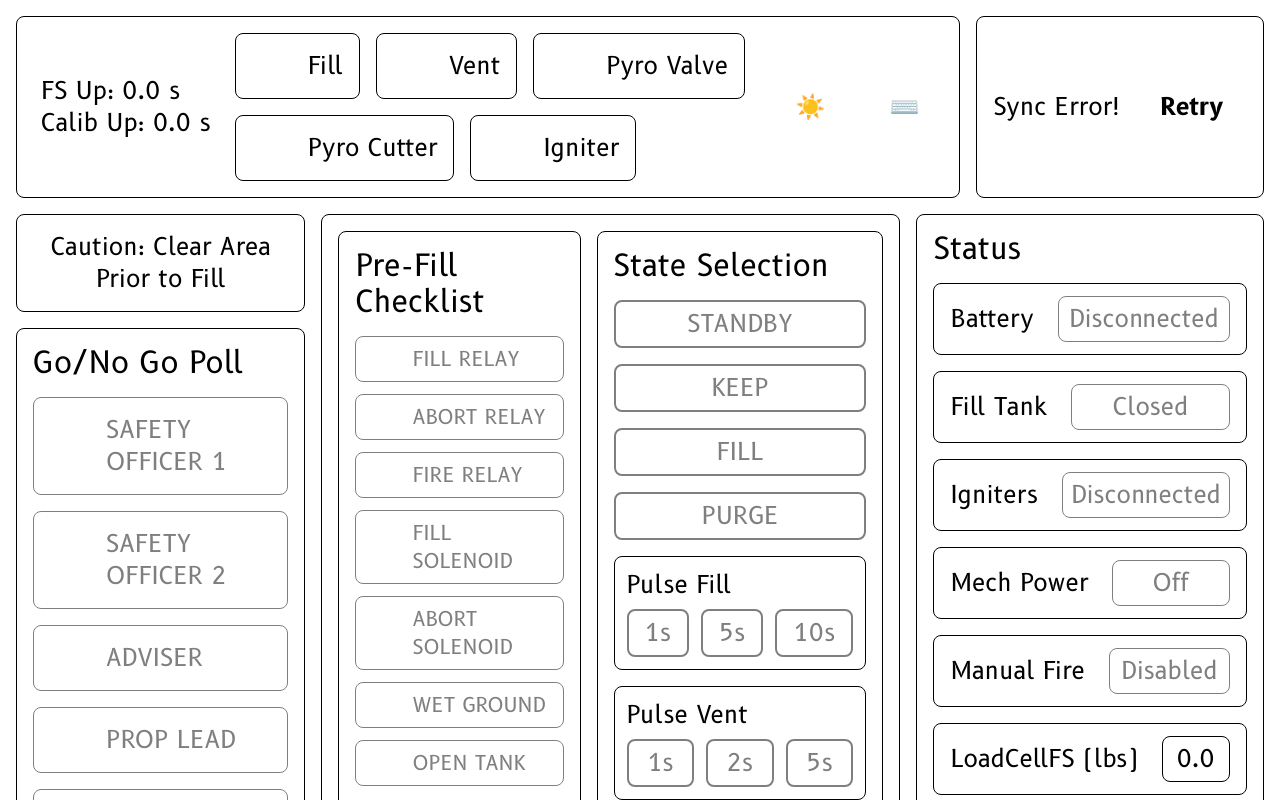
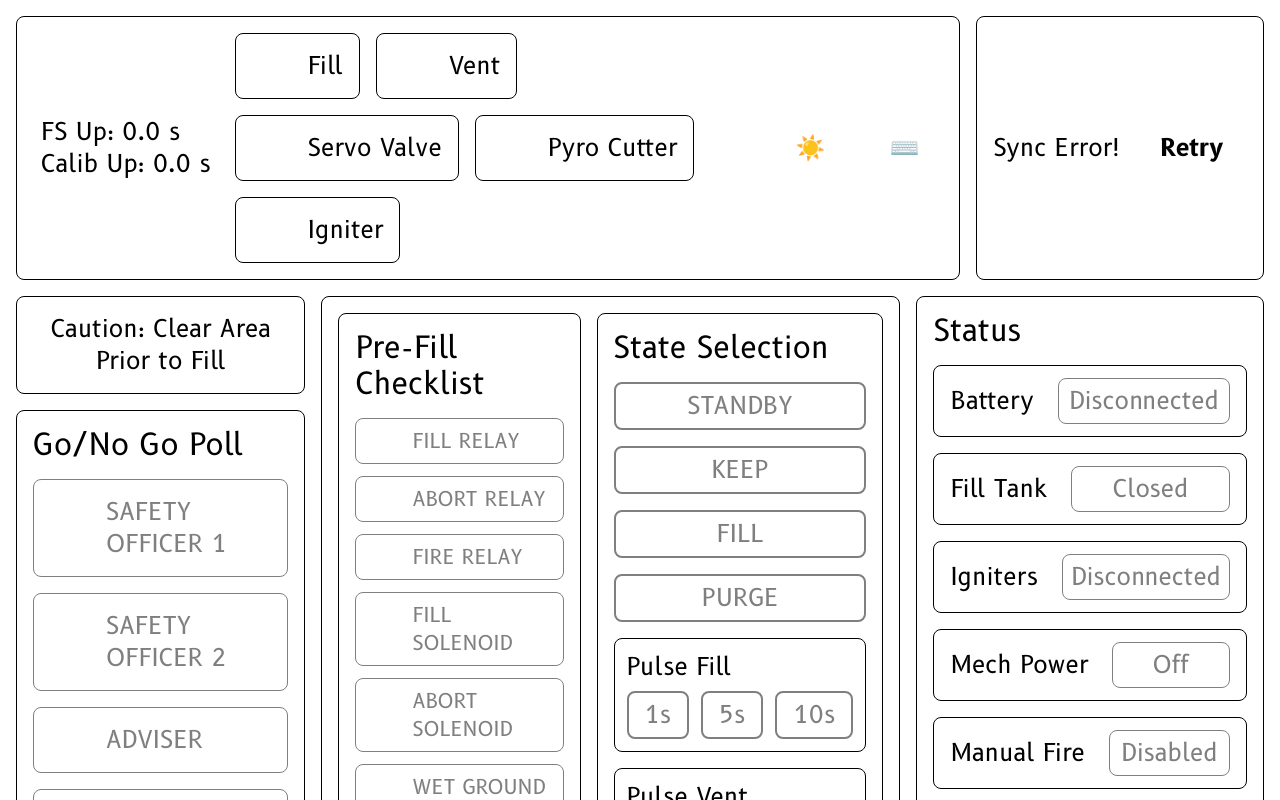
Before and after one commit to CSI-Rockets-Eletronics/ControlCenterUI_2026, a React (Vite) app: page /1 in a window 1280 px wide. Built offline with nearby package versions, Linux system fonts and the light colour scheme; no server answers.

Commit message:
Rename pyro valve -> servo valve

```diff
--- a/src/components/relaysGroup.tsx
+++ b/src/components/relaysGroup.tsx
@@ -123,7 +123,7 @@ export const RelaysGroup = memo(function RelaysGroup() {
       <div className="flex flex-wrap items-center gap-4">
         <Entry label="Fill" field="fill" pr={pr} spr={spr} />
         <Entry label="Vent" field="vent" pr={pr} spr={spr} />
-        <Entry label="Pyro Valve" field="pyroValve" pr={pr} spr={spr} />
+        <Entry label="Servo Valve" field="pyroValve" pr={pr} spr={spr} />
         <Entry label="Pyro Cutter" field="pyroCutter" pr={pr} spr={spr} />
         <Entry label="Igniter" field="igniter" pr={pr} spr={spr} />
       </div>
```
